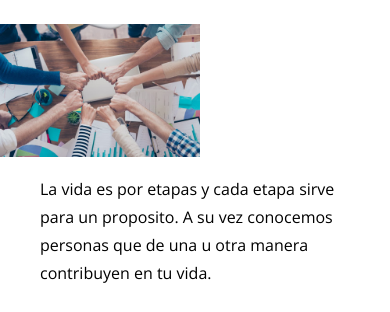
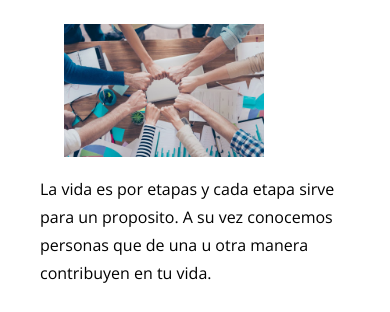
Before and after one commit to jorgechauxjr/happy-birthday, a plain HTML site: page index.html in a window 390 px wide. Shown: the part 499-811 px from the top of the page. Drawn offline with nearby package versions, Linux system fonts and the light colour scheme.

Commit message:
Add margin left to aside right image in small.css for mobile version

```diff
--- a/css/small.css
+++ b/css/small.css
@@ -21,9 +21,11 @@ p {
 }
 
 aside.right{
+
   text-align: center;
   float: inherit;
   padding-bottom: 16px;
+  margin-left: 64px;
 }
 
 aside.left {
```
